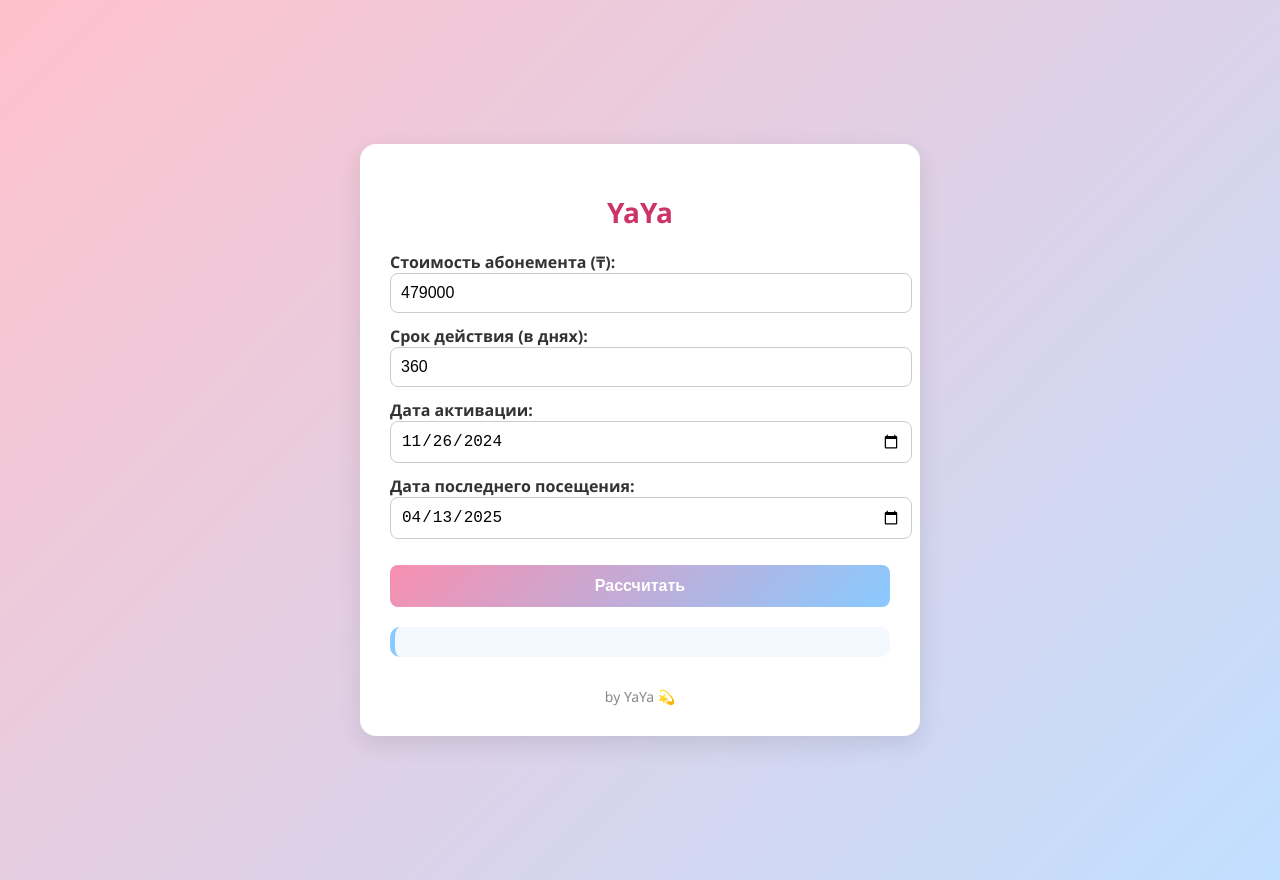
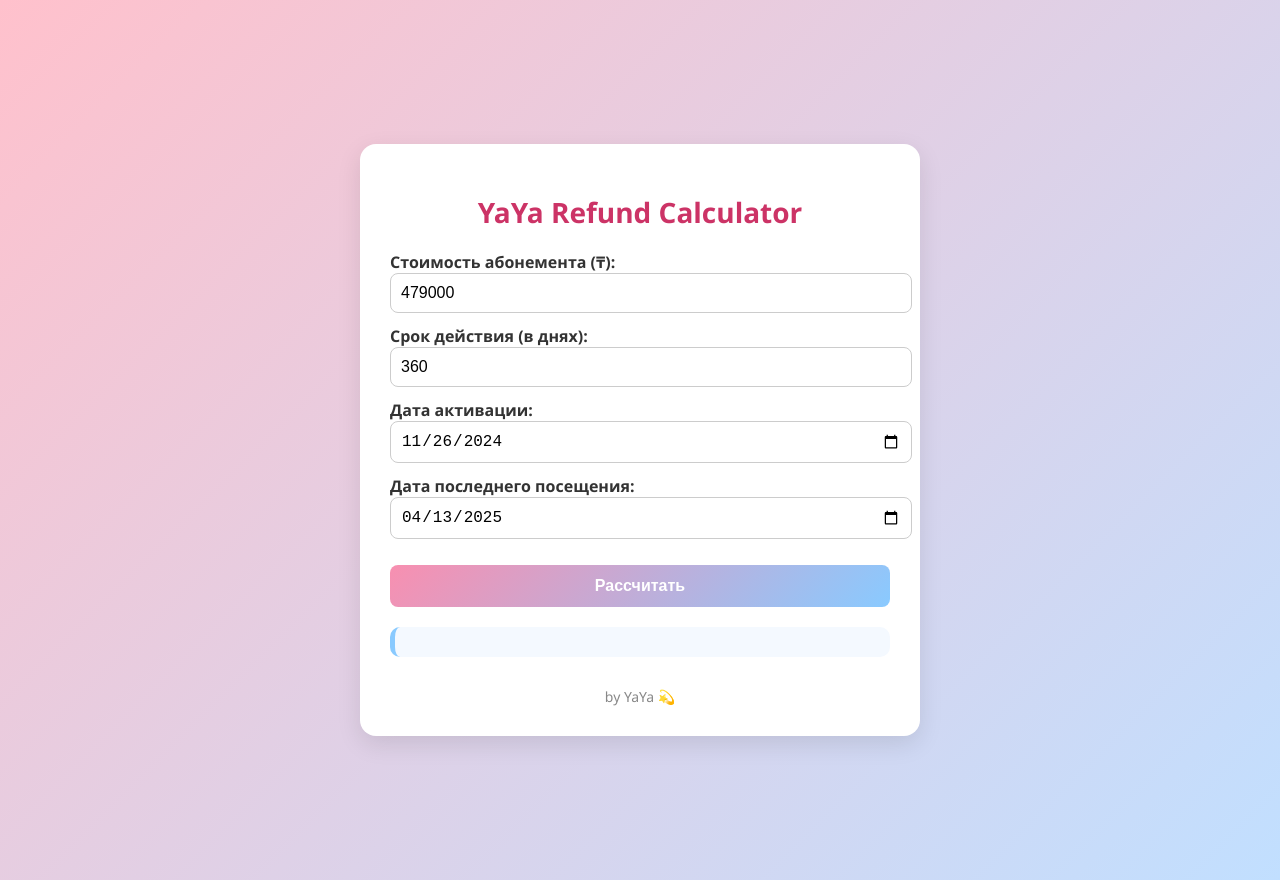
Before and after one commit to QuanyshK/abon-calc, a plain HTML site: page index.html in a window 1280 px wide. Drawn offline with Linux system fonts and the light colour scheme.

Commit message:
Update index.html

```diff
--- a/index.html
+++ b/index.html
@@ -84,7 +84,7 @@
 </head>
 <body>
   <div class="container">
-    <h1>YaYa </h1>
+    <h1>YaYa Refund Calculator</h1>
 
     <label>Стоимость абонемента (₸):
       <input type="number" id="price" value="479000" />
```
